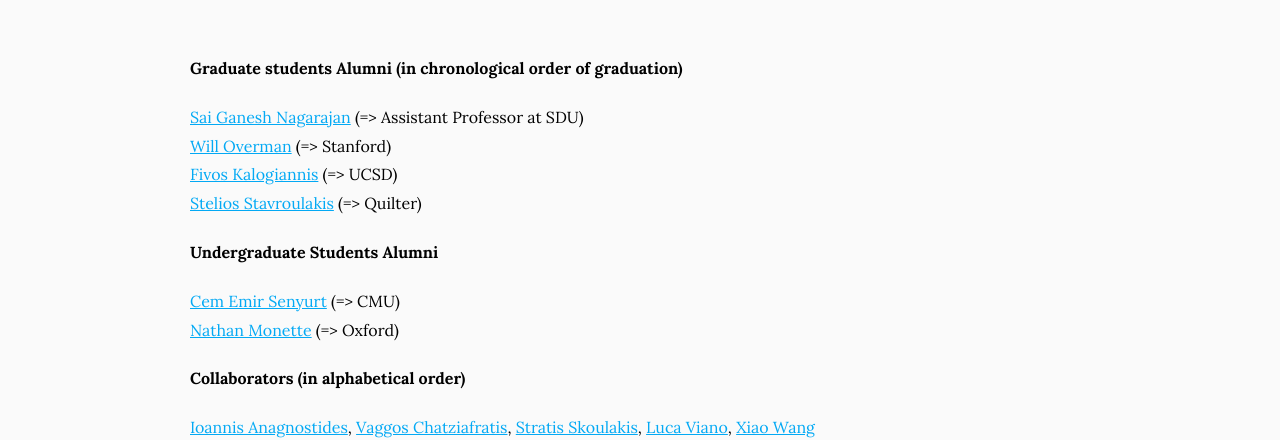
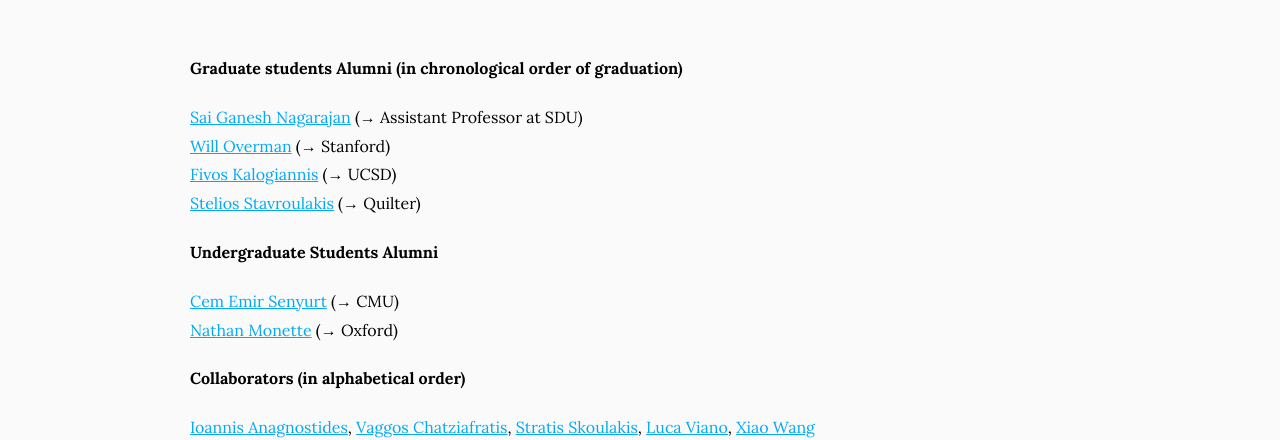
Before and after one commit to goallabuci/goallabuci.github.io, a Jekyll site: the page built from team/index.md, in a window 1280 px wide and 900 px high, scrolled down 1146 px. Shown: the part 318-758 px from the top of the window. Built offline with Jekyll 4.4.1, drawn with Linux system fonts in a browser that asks for light colours; part of the change alters nothing that is shown.

Commit message:
Update index.md

```diff
--- a/team/index.md
+++ b/team/index.md
@@ -21,7 +21,7 @@ nav:
       Principal Investigator
     </span></a>
 <br>
-&nbsp;&nbsp;&nbsp;&nbsp;&nbsp;&nbsp;&nbsp;&nbsp;&nbsp;&nbsp;&nbsp;&nbsp;&nbsp;&nbsp;&nbsp;&nbsp;&nbsp;&nbsp;&nbsp;&nbsp;&nbsp;&nbsp;&nbsp;&nbsp;&nbsp;&nbsp;&nbsp;&nbsp;&nbsp;&nbsp;&nbsp;&nbsp;&nbsp;&nbsp;&nbsp;&nbsp;&nbsp;&nbsp;&nbsp;&nbsp;&nbsp;&nbsp;&nbsp;<a href="https://scholar.google.com/citations?user=HW3mzYQAAAAJ&hl=en" class="portrait" style="--width: 150px">
+&nbsp;&nbsp;&nbsp;&nbsp;&nbsp;&nbsp;&nbsp;&nbsp;&nbsp;&nbsp;&nbsp;&nbsp;&nbsp;&nbsp;&nbsp;&nbsp;&nbsp;&nbsp;&nbsp;&nbsp;&nbsp;&nbsp;&nbsp;&nbsp;&nbsp;&nbsp;&nbsp;&nbsp;&nbsp;&nbsp;&nbsp;&nbsp;&nbsp;&nbsp;&nbsp;&nbsp;&nbsp;&nbsp;&nbsp;<a href="https://scholar.google.com/citations?user=HW3mzYQAAAAJ&hl=en" class="portrait" style="--width: 150px">
 <span class="portrait_image">
     <img
       src="/images/portraits/nicknewlast.png"
@@ -115,15 +115,15 @@ nav:
 {% include section.html %}
 <strong> Graduate students Alumni (in chronological order of graduation) </strong>
 
-[Sai Ganesh Nagarajan](https://sites.google.com/view/sgnagarajan/home) (=> Assistant Professor at SDU) <br>
-[Will Overman](https://scholar.google.com/citations?user=B2XPxEkAAAAJ&hl=en) (=> Stanford) <br>
-[Fivos Kalogiannis](https://fivoskal.github.io/) (=> UCSD) <br>
-[Stelios Stavroulakis](https://steliostavroulakis.github.io/) (=> Quilter)
+[Sai Ganesh Nagarajan](https://sites.google.com/view/sgnagarajan/home) (&rarr; Assistant Professor at SDU) <br>
+[Will Overman](https://scholar.google.com/citations?user=B2XPxEkAAAAJ&hl=en) (&rarr; Stanford) <br>
+[Fivos Kalogiannis](https://fivoskal.github.io/) (&rarr; UCSD) <br>
+[Stelios Stavroulakis](https://steliostavroulakis.github.io/) (&rarr; Quilter)
 
 <strong> Undergraduate Students Alumni </strong> <br>
 
-[Cem Emir Senyurt](https://www.linkedin.com/in/cem-emir-senyurt-b8b770221/) (=> CMU) <br>
-[Nathan Monette](https://nmonette.github.io) (=> Oxford)<br>
+[Cem Emir Senyurt](https://www.linkedin.com/in/cem-emir-senyurt-b8b770221/) (&rarr; CMU) <br>
+[Nathan Monette](https://nmonette.github.io) (&rarr; Oxford)<br>
 
 
 <strong> Collaborators (in alphabetical order)</strong>
```
